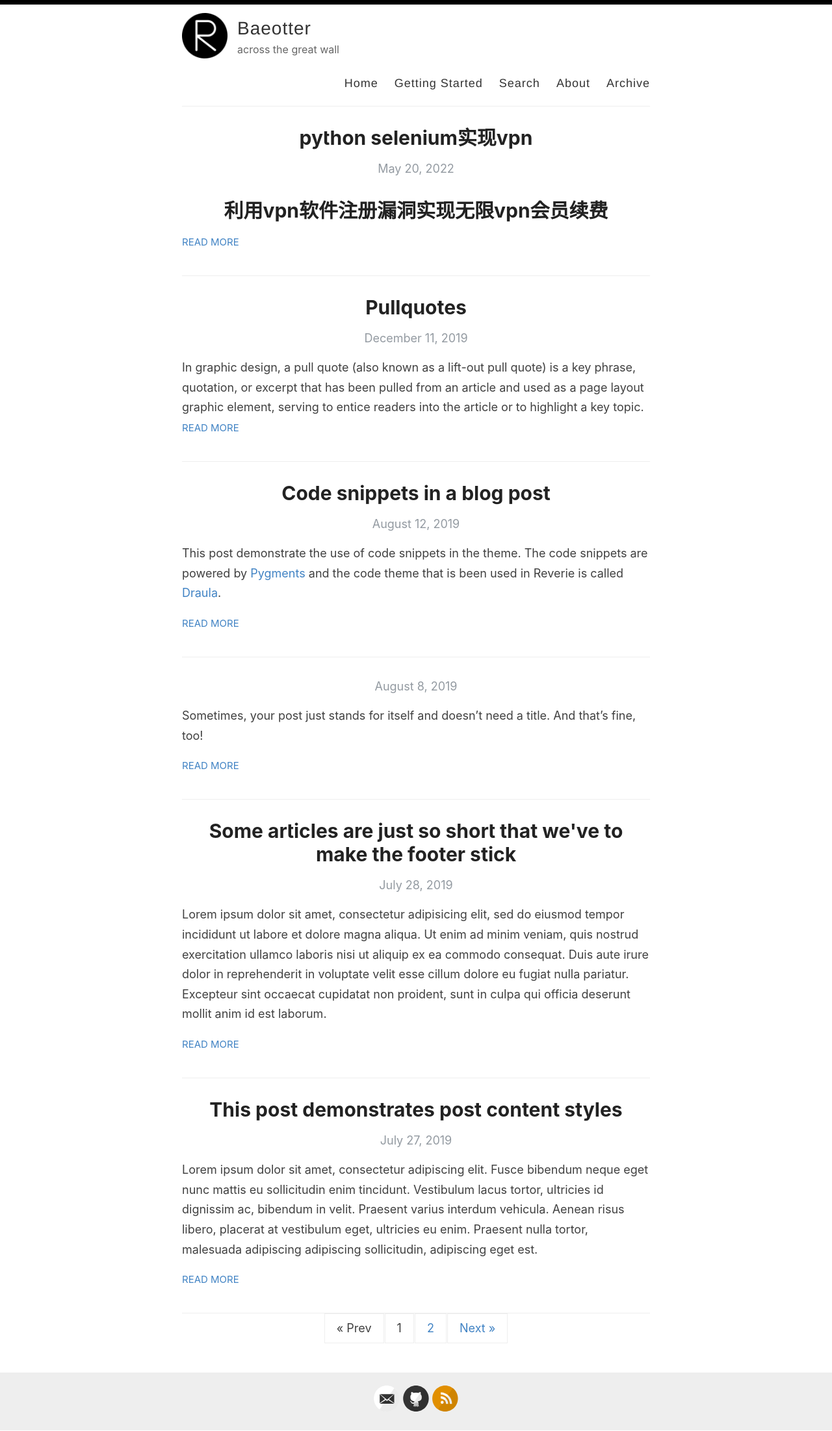
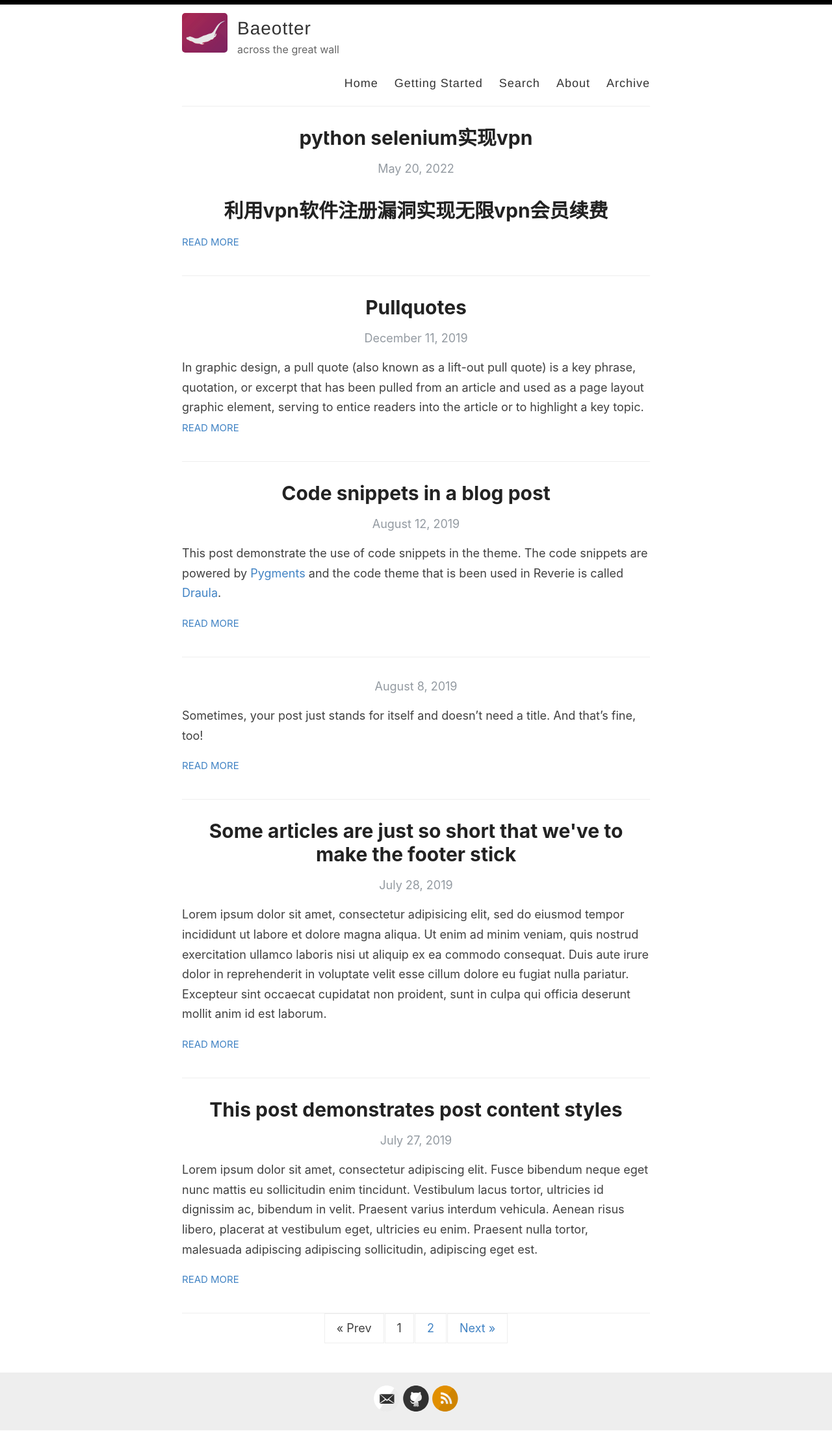
Before and after one commit to BaeAshuai/BaeAshuai.github.io, a Jekyll site: the page built from index.html, in a window 1280 px wide. Shown: the whole page at 65% size. Built offline with Jekyll 4.4.1, drawn with Linux system fonts in a browser that asks for light colours; the list of posts is cut into pages by our own code.

Commit message:
Update _config.yml

```diff
--- a/_config.yml
+++ b/_config.yml
@@ -12,7 +12,7 @@ author: Ashuai
 description: across the great wall
 
 # URL of your avatar or profile pic (you could use your GitHub profile pic)
-avatar: /images/reverie.png
+avatar: /images/image-baeotter.png
 
 #
 # Flags below are optional
```
